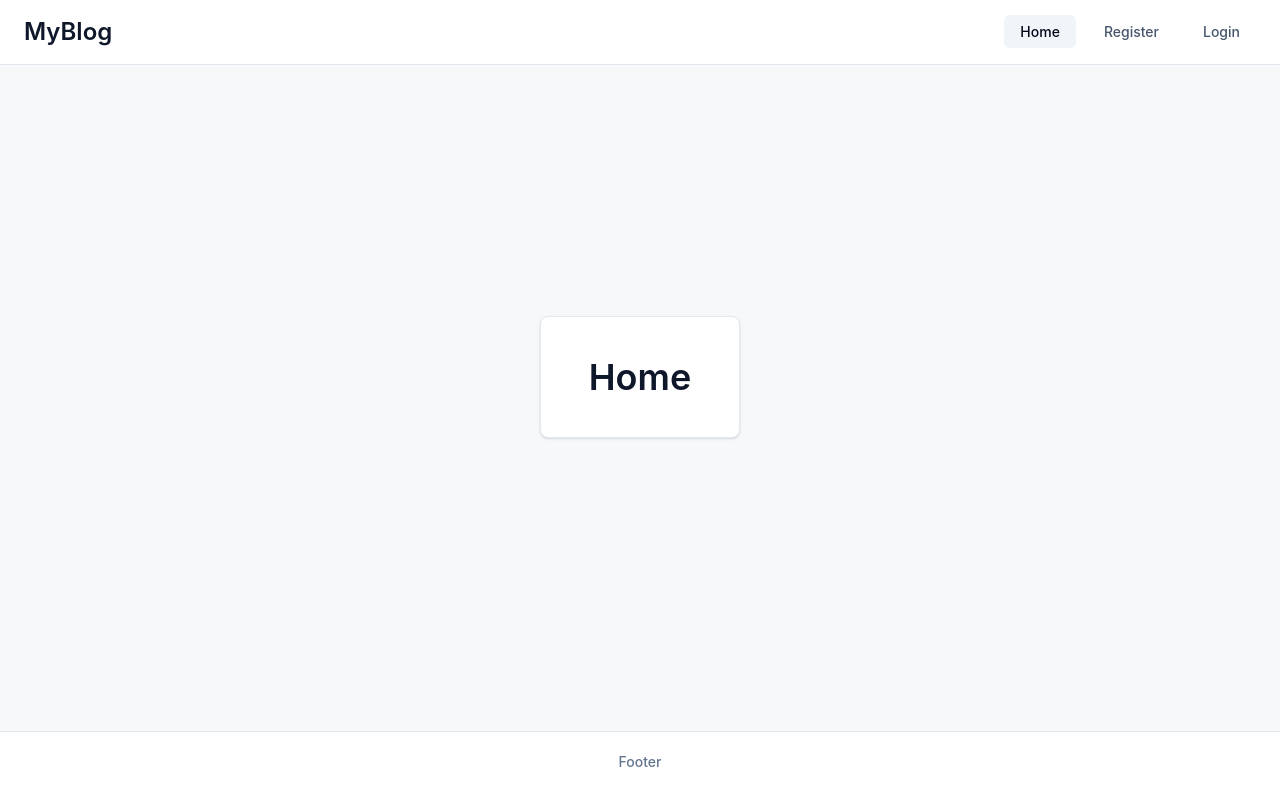
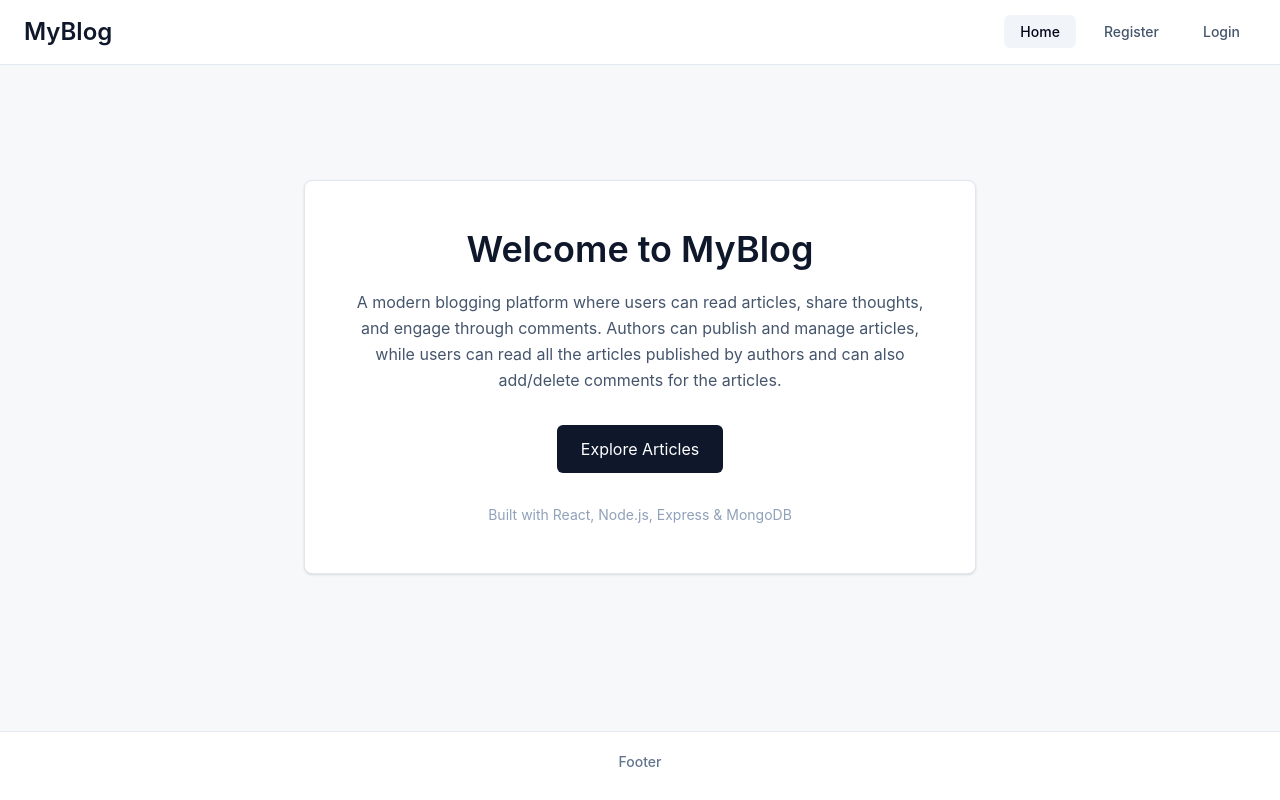
Before and after one commit to HansikaDhannarapu/ATP_24EG112B66, a React app in the folder Week-7/BlogApp/frontend/: page / in a window 1280 px wide. Built offline with nearby package versions, Linux system fonts and the light colour scheme; no server answers; the HTML template or start-up script is replaced by a standard one.

Commit message:
Updated the UI for Week-7

```diff
--- a/Week-7/BlogApp/frontend/src/components/Home.jsx
+++ b/Week-7/BlogApp/frontend/src/components/Home.jsx
@@ -1,17 +1,45 @@
-import React from 'react'
+import React from "react";
+import { useNavigate } from "react-router";
 
 function Home() {
+  const navigate = useNavigate();
+
   return (
-    <div className="min-h-[70vh] flex items-center justify-center">
+    <div className="min-h-[70vh] flex items-center justify-center px-4">
 
-      <div className="bg-white px-12 py-10 rounded-lg border border-slate-200 shadow-sm">
-        <h1 className="text-4xl font-semibold text-slate-900">
-          Home
+      <div className="bg-white max-w-2xl w-full px-10 py-12 rounded-lg border border-slate-200 shadow-sm text-center">
+
+        <h1 className="text-4xl font-semibold text-slate-900 mb-5">
+          Welcome to MyBlog
         </h1>
+
+        <p className="text-slate-600 leading-relaxed text-base">
+          A modern blogging platform where users can read articles, share thoughts,
+          and engage through comments. Authors can publish and manage articles,
+          while users can read all the articles published by authors and can also add/delete comments for the articles.
+        </p>
+
+        <div className="mt-8 flex flex-col sm:flex-row gap-4 justify-center">
+
+          <button
+            className="bg-slate-900 text-white px-6 py-3 rounded-md hover:bg-slate-800 transition"
+            onClick={() => navigate("/login")}
+          >
+            Explore Articles
+          </button>
+
+
+
+        </div>
+
+        <p className="mt-8 text-sm text-slate-400">
+          Built with React, Node.js, Express & MongoDB
+        </p>
+
       </div>
 
     </div>
-  )
+  );
 }
 
-export default Home
+export default Home;
```
